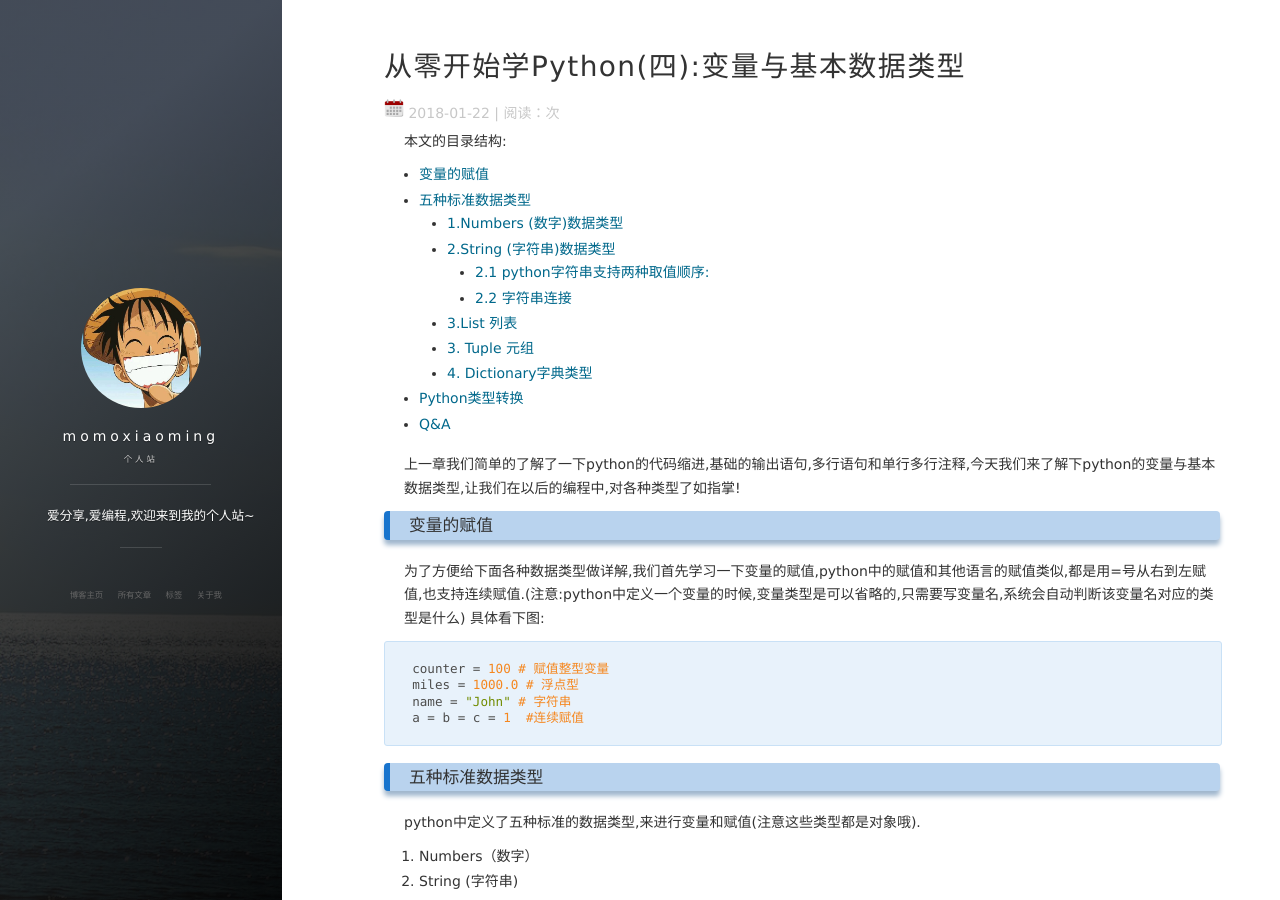
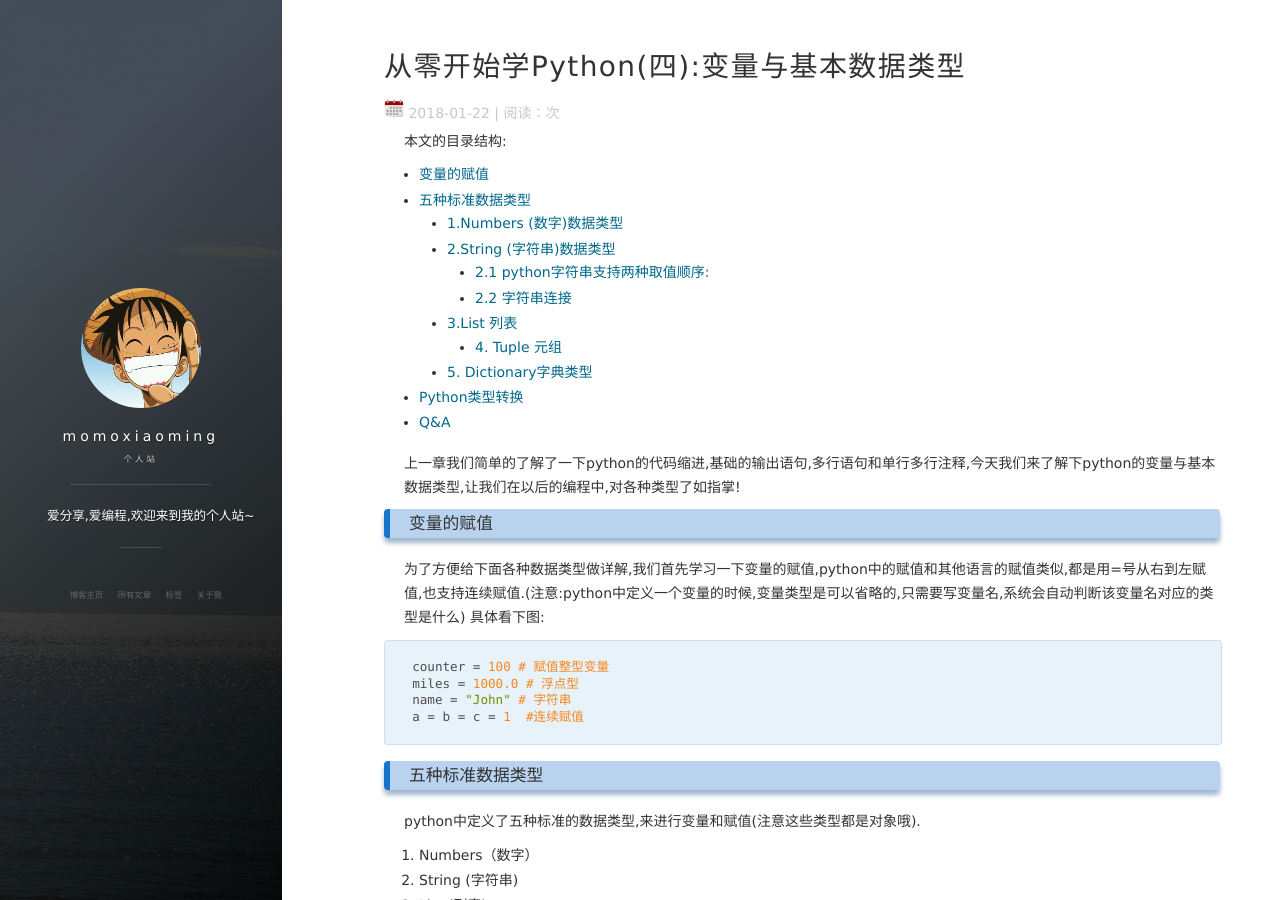
Before and after one commit to momoxiaoming/momoxiaoming.github.io, a Jekyll site: the page built from _posts/Python/2018-01-21-从零开始学Python(四).md, in a window 1280 px wide and 900 px high. Built offline with Jekyll 4.4.1, drawn with Linux system fonts in a browser that asks for light colours; nearby versions of some CDN libraries; comment, search, counter and statistics services are not loaded; some of the changed text lies outside the part shown.

Commit message:
博文更新

```diff
--- a/_posts/Python/2018-01-21-从零开始学Python(四).md
+++ b/_posts/Python/2018-01-21-从零开始学Python(四).md
@@ -132,7 +132,7 @@
 	['a', 'b', 'c', 'd', 'e', 'g', 'f']
 	['g', 'f', 'g', 'f']
 
-#### 3. Tuple 元组
+##### 4. Tuple 元组
 
 元组和列表类似,一般用()来表示,他和列表最大的区别在于,元组里面的内容是不可变的,列表是可变的.相当于只读列表,以下是示例:
 
@@ -159,7 +159,7 @@
 	('a', 'b', 'c', 'd', 'e', 'g', 'f')
 	('g', 'f', 'g', 'f')
 
-#### 4. Dictionary字典类型
+#### 5. Dictionary字典类型
 
 字典类型也是python种最常用的数据类型之一,基本我们很多地方都会用到, 比如json数据解析,爬虫数据解析等等,我们最后都会将解析的数据组成一个字典类型,方便存储和交换赋值.字典类型属于无序的集合对象类型,里面的值一般都是用键值对的方式存储.
 字典用"{ }"标识。字典由索引(key)和它对应的值value组成。
```
